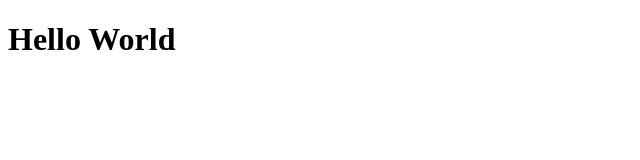
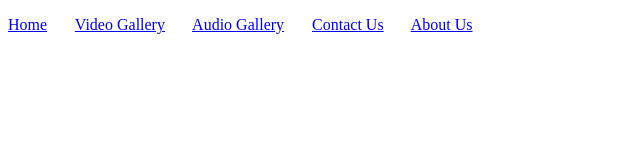
Before and after one commit to ersumit1/html_websites, a plain HTML site: page index.html in a window 1280 px wide. Shown: the whole page, without its empty margins (0-640 px from the left). Drawn offline with Linux system fonts and the light colour scheme.

Commit message:
nav added

```diff
--- a/index.html
+++ b/index.html
@@ -7,6 +7,17 @@
     <title>Document</title>
 </head>
 <body>
-    <H1>Hello World</H1>
+    <p>
+        <a href="#">Home</a>
+        &nbsp;&nbsp;&nbsp;&nbsp;&nbsp;
+        <a href="#">Video Gallery</a>
+        &nbsp;&nbsp;&nbsp;&nbsp;&nbsp;
+        <a href="#">Audio Gallery</a>
+        &nbsp;&nbsp;&nbsp;&nbsp;&nbsp;
+        <a href="#">Contact Us</a>
+        &nbsp;&nbsp;&nbsp;&nbsp;&nbsp;
+        <a href="#">About Us</a>
+        &nbsp;&nbsp;&nbsp;&nbsp;&nbsp;
+    </p>
 </body>
 </html>
```
